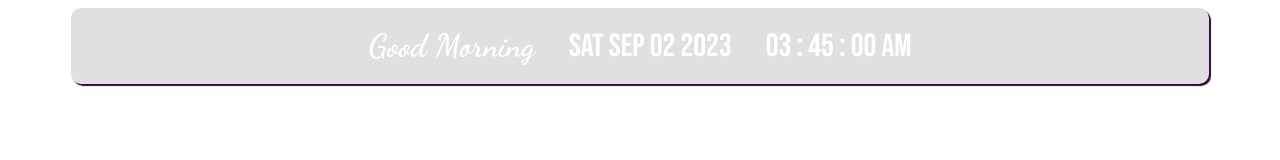
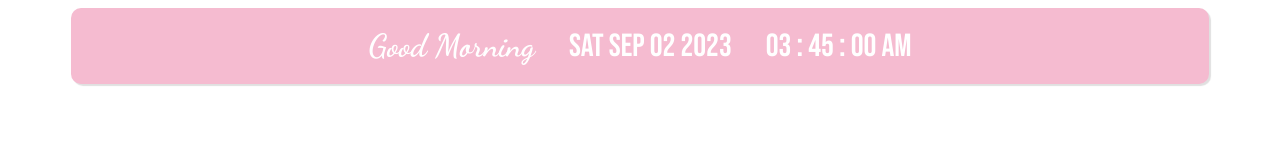
Before and after one commit to majoruva/bitc_h, a plain HTML site: page index.html in a window 1280 px wide. Drawn offline with Linux system fonts and the light colour scheme.

Commit message:
Update index.html

```diff
--- a/index.html
+++ b/index.html
@@ -40,11 +40,11 @@ h1 {
 .card {
     padding: 10px 25px 10px 25px;
     border-radius: 10px;
-    background: #e0e0e0;
+    background: #F5BBD0;
     width: 85vw;
     color: #fff;
     display: inline-block;
-    box-shadow: 2px 2px 1px 0px #330835;
+    box-shadow: 2px 2px 1px 0px #e0e0e0;
 }
 
 .card:hover {
```
